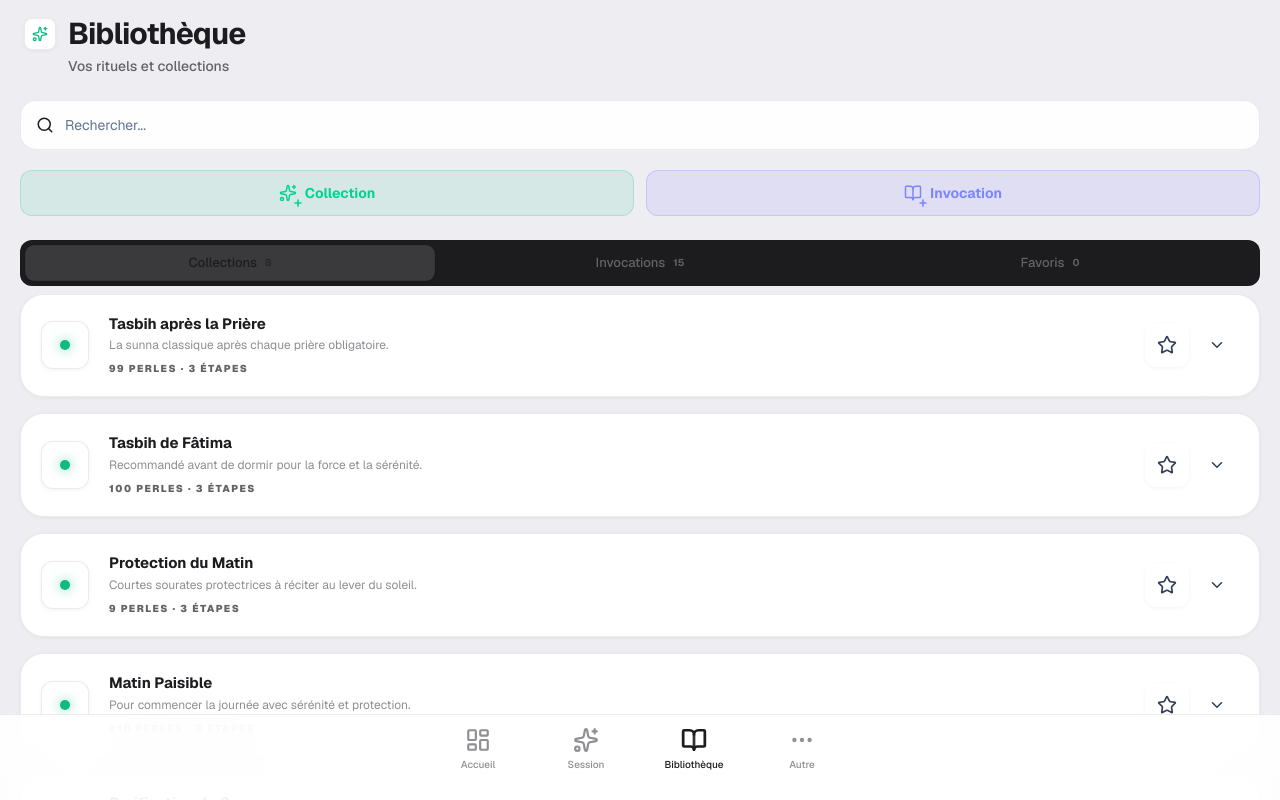
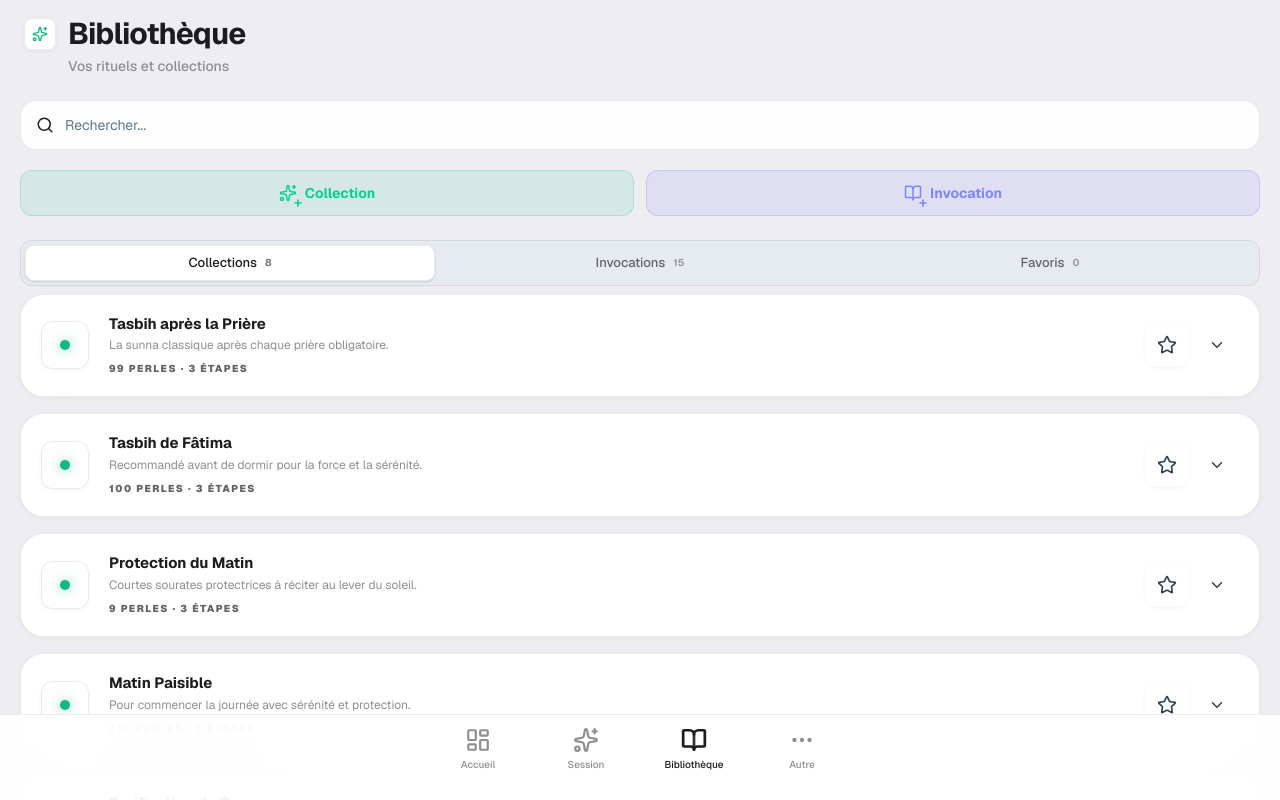
Before and after one commit to csall/kourous, a Next.js app: page /library in a window 1280 px wide. Built offline with nearby package versions, Linux system fonts and the light colour scheme.

Commit message:
style: add dark mode support and refine light theme colors in LibraryContent.

```diff
--- a/components/library/LibraryContent.tsx
+++ b/components/library/LibraryContent.tsx
@@ -69,7 +69,7 @@ export function LibraryContent({ onSessionStart }: LibraryContentProps) {
 
 
     return (
-        <div className="flex flex-col h-[100dvh] bg-slate-950/20 px-5 pt-4 overflow-hidden">
+        <div className="flex flex-col h-[100dvh] bg-slate-50 dark:bg-slate-950/20 px-5 pt-4 overflow-hidden">
             {/* Immersive Mesh Glows */}
             <div className="fixed inset-0 pointer-events-none overflow-hidden -z-10">
                 <motion.div
@@ -95,9 +95,9 @@ export function LibraryContent({ onSessionStart }: LibraryContentProps) {
                             <div className="w-8 h-8 rounded-lg bg-white/5 border border-white/10 flex items-center justify-center">
                                 <Sparkles size={16} style={{ color: beadColor }} />
                             </div>
-                            <h2 className="text-3xl font-bold text-white tracking-tight">Bibliothèque</h2>
+                            <h2 className="text-3xl font-bold text-slate-900 dark:text-white tracking-tight">Bibliothèque</h2>
                         </div>
-                        <p className="text-sm text-slate-400 font-medium pl-11">Vos rituels et collections</p>
+                        <p className="text-sm text-slate-500 dark:text-slate-400 font-medium pl-11">Vos rituels et collections</p>
                     </div>
 
                     {/* Toolbar Row: Search + Add */}
@@ -117,7 +117,7 @@ export function LibraryContent({ onSessionStart }: LibraryContentProps) {
                                 placeholder="Rechercher..."
                                 value={searchQuery}
                                 onChange={(e) => setSearchQuery(e.target.value)}
-                                className="w-full bg-white/[0.04] border border-white/10 rounded-2xl py-3.5 pl-11 pr-4 text-sm text-white placeholder:text-slate-500 outline-none transition-all duration-300 hover:bg-white/[0.07] focus:bg-white/[0.08] focus:border-white/20"
+                                className="w-full bg-slate-200/50 dark:bg-white/[0.04] border border-black/5 dark:border-white/10 rounded-2xl py-3.5 pl-11 pr-4 text-sm text-slate-900 dark:text-white placeholder:text-slate-500 outline-none transition-all duration-300 hover:bg-slate-200/80 dark:hover:bg-white/[0.07] focus:bg-slate-200 dark:focus:bg-white/[0.08] focus:border-black/10 dark:focus:border-white/20"
                                 style={{
                                     boxShadow: `0 0 0 0px ${beadColor}00`
                                 }}
@@ -161,7 +161,7 @@ export function LibraryContent({ onSessionStart }: LibraryContentProps) {
 
                 {/* ── TABS ─────────────────────────── */}
                 <div>
-                    <div className="flex p-1 bg-[#1C1C1E] rounded-xl border border-white/10">
+                    <div className="flex p-1 bg-slate-200/60 dark:bg-[#1C1C1E] rounded-xl border border-black/5 dark:border-white/10">
                         {[
                             { key: "collections" as const, label: "Collections", count: groups.length },
                             { key: "invocations" as const, label: "Invocations", count: invocations.length },
@@ -171,20 +171,20 @@ export function LibraryContent({ onSessionStart }: LibraryContentProps) {
                                 key={tab.key}
                                 onClick={() => setActiveTab(tab.key)}
                                 className={`relative flex-1 flex items-center justify-center gap-2 py-2 rounded-[9px] text-[13px] font-medium transition-all duration-300 ${activeTab === tab.key
-                                    ? 'text-white'
-                                    : 'text-slate-500 hover:text-slate-300'
+                                    ? 'text-slate-900 dark:text-white'
+                                    : 'text-slate-600 dark:text-slate-500 hover:text-slate-900 dark:hover:text-slate-300'
                                     }`}
                             >
                                 {activeTab === tab.key && (
                                     <motion.div
                                         layoutId="activeTabBg"
-                                        className="absolute inset-0 bg-[#3A3A3C] rounded-[9px] shadow-sm border border-white/10"
+                                        className="absolute inset-0 bg-white dark:bg-[#3A3A3C] rounded-[9px] shadow-sm border border-black/5 dark:border-white/10"
                                         transition={{ type: "spring", bounce: 0.2, duration: 0.6 }}
                                     />
                                 )}
                                 <span className="relative z-10 flex items-center gap-2">
                                     <span>{tab.label}</span>
-                                    <span className={`text-[10px] font-bold opacity-60 ${activeTab === tab.key ? "text-white" : "text-slate-500"}`}>
+                                    <span className={`text-[10px] font-bold opacity-60 ${activeTab === tab.key ? "text-slate-900 dark:text-white" : "text-slate-600 dark:text-slate-500"}`}>
                                         {tab.count}
                                     </span>
                                 </span>
```
